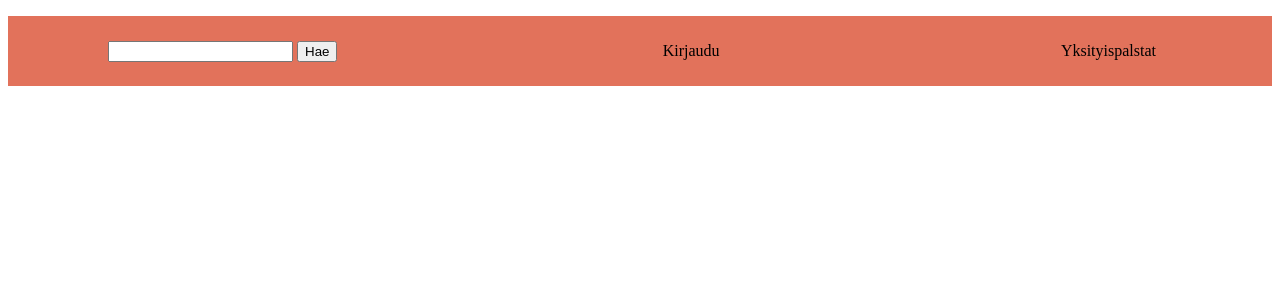
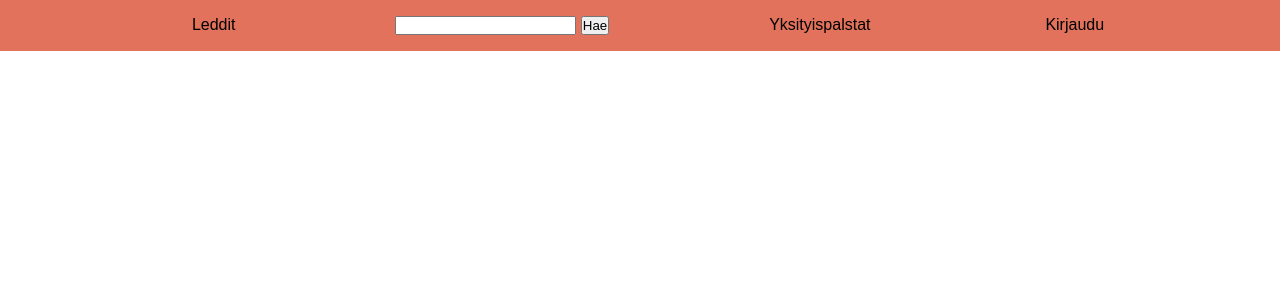
Before and after one commit to levitesuo/Keskustelusovellus, a Flask app: template templates/navBar.html in a window 1280 px wide. Shown: the top 300 px of the page. Run offline with Flask 3, Linux system fonts and the light colour scheme; the template is opened without the code that fills it, so the values that code supplies are empty.

Commit message:
Working on navbar

```diff
--- a/static/css/styles.css
+++ b/static/css/styles.css
@@ -1,31 +1,40 @@
-ul.navBar {
-    list-style-type: none;
-    overflow: hidden;
-    background: #E2725B;
-    display: flex;
-    flex-wrap: wrap;
-    align-items: center;
-    justify-content: space-between;
-    height: 70px;
-    padding: 0 100px;
+* {
+    padding: 0;
+    margin: 0;
 }
 
-
-
-ul.navBar li a {
-    display: flex;
-    flex: 1;
-    color: black;
-    text-align: center;
-    padding: 14px 16px;
-    text-decoration: none;
+body {
+    font-family: Arial, Tahoma, Serif;
+    color: #263238;
 }
 
-/* Change the link color to #111 (black) on hover */
-ul.navBar li a:hover {
-    background-color: #a85948;
+nav {
+    padding: 1rem 2rem;
+    background: #E2725B;
 }
 
-ul.navBar li form {
-    text-align: center;
+nav ul {
+    list-style: none;
+    display: flex;
+    flex-direction: row;
+    justify-content: space-evenly;
 }
+
+nav li {
+    padding-left: 1rem;
+}
+
+nav li a {
+    color: black;
+    font: Tahoma;
+    text-decoration: solid;
+    padding: 15px;
+}
+
+nav li:hover a {
+    background-color: #994d3d;
+}
+
+nav form {
+
+  }
--- a/templates/navBar.html
+++ b/templates/navBar.html
@@ -5,16 +5,17 @@
         <link rel="stylesheet" type="text/css" href="{{ url_for('static', filename='css/styles.css') }}">
     </head>
     <body>
-        <ul class="navBar">
-            <li>
-                <form action="/search" method="POST">
+        <nav class="navBar">
+            <ul>
+                <li><a href="/">Leddit</a></li>
+                <li><form action="/search" method="POST">
                     <input type="text" name="key">
                     <input type="submit" value="Hae">
-                </form>
-            </li>
-            <li class=".navBar"><a href="/login">Kirjaudu</a></li>
-            <li class=".navBar"><a href="/priv_topics">Yksityispalstat</a></li>
-        </ul>
+                </form></li>
+                <li class=".navBar"><a href="/priv_topics">Yksityispalstat</a></li>
+                <li class=".navBar"><a href="/login">Kirjaudu</a></li>
+            </ul>
+        </nav>
         {% block content %}
         {% endblock %}
     </body>
```
